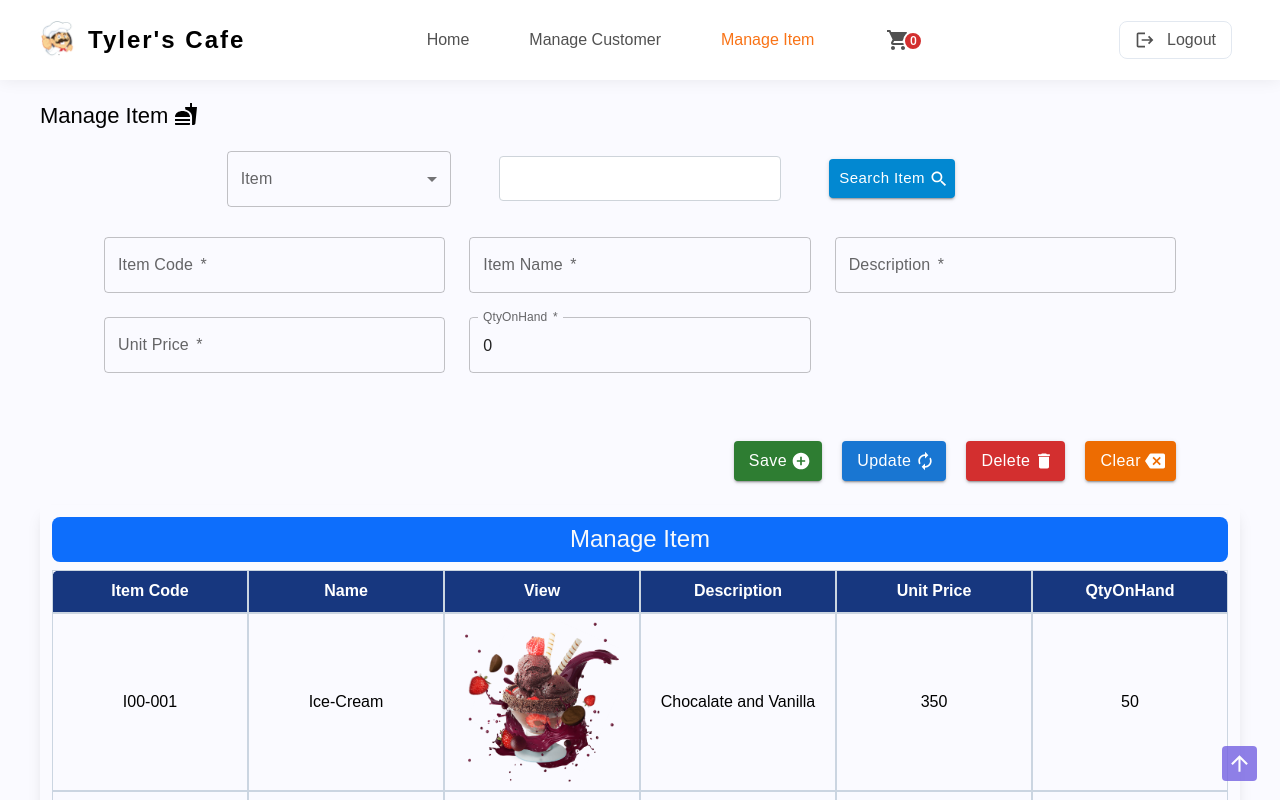
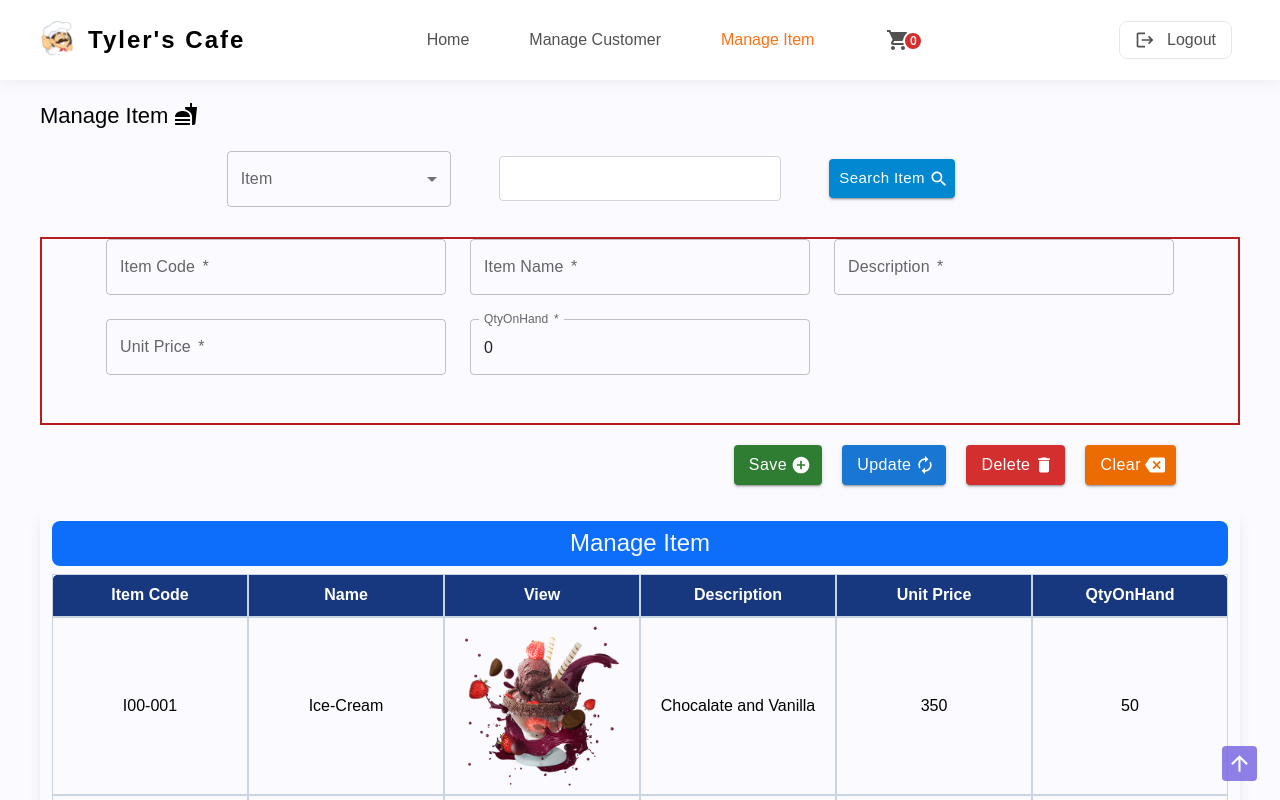
Before and after one commit to AshanSandeep06/Food-Shop-System, a React (Create React App) app in the folder frontend/: page /manage_item in a window 1280 px wide. Shown: the top 800 px of the page. Built offline with nearby package versions, Linux system fonts and the light colour scheme.

Commit message:
Content Updated

```diff
--- a/frontend/src/pages/ManageItem/ManageItem.tsx
+++ b/frontend/src/pages/ManageItem/ManageItem.tsx
@@ -105,7 +105,7 @@ const ManageItem = () => {
         </div>
       </section>
 
-      <section className="mb-5">
+      <section className="mb-5 border-2 border-red-700">
         <Form
           textFieldsArray={[
             {
@@ -144,7 +144,7 @@ const ManageItem = () => {
         />
       </section>
 
-      <section>
+      <section className="border-3 border-orange-700">
         <Form
           textFieldsArray={[]}
           buttonsArray={[
```
